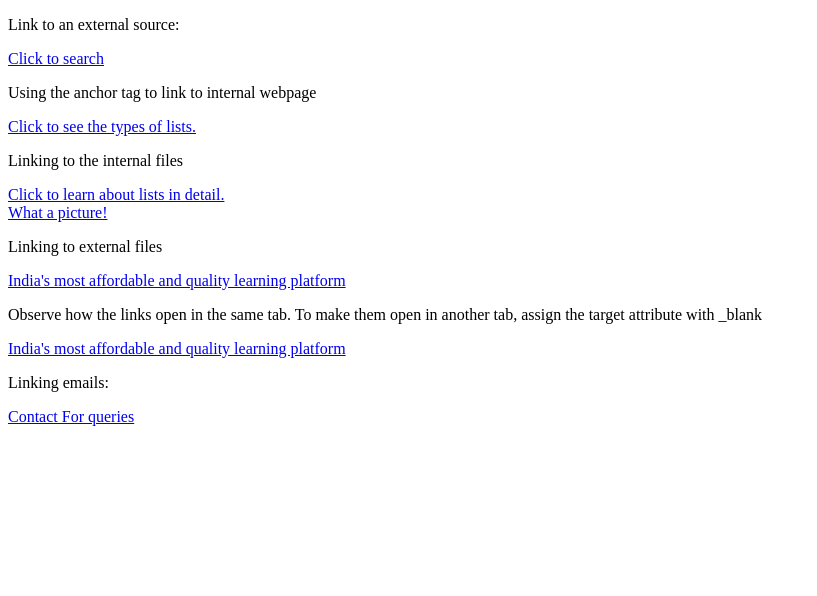
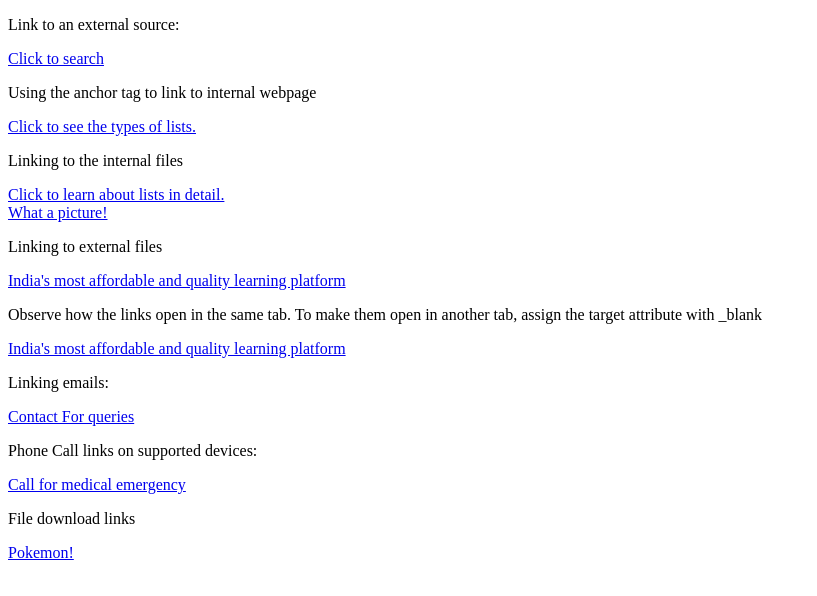
Before and after one commit to parthgithub-byte/The-Web-Development-Notes, a plain HTML site: page Linkings.html in a window 1280 px wide. Shown: the whole page, without its empty margins (0-817 px from the left). Drawn offline with Linux system fonts and the light colour scheme.

Commit message:
Updated Lists.md

```diff
--- a/Linkings.html
+++ b/Linkings.html
@@ -26,5 +26,11 @@
 
     <p>Linking emails:</p>
     <a href="mailto:orgjee@iitk.ac.in">Contact For queries</a>
+
+    <p>Phone Call links on supported devices:</p>
+    <a href="tel:108">Call for medical emergency</a>
+
+    <p>File download links</p>
+    <a href="Pokemon.png" download="">Pokemon!</a>
 </body>
 </html>
```
Also changed, not shown: 2 other files.
